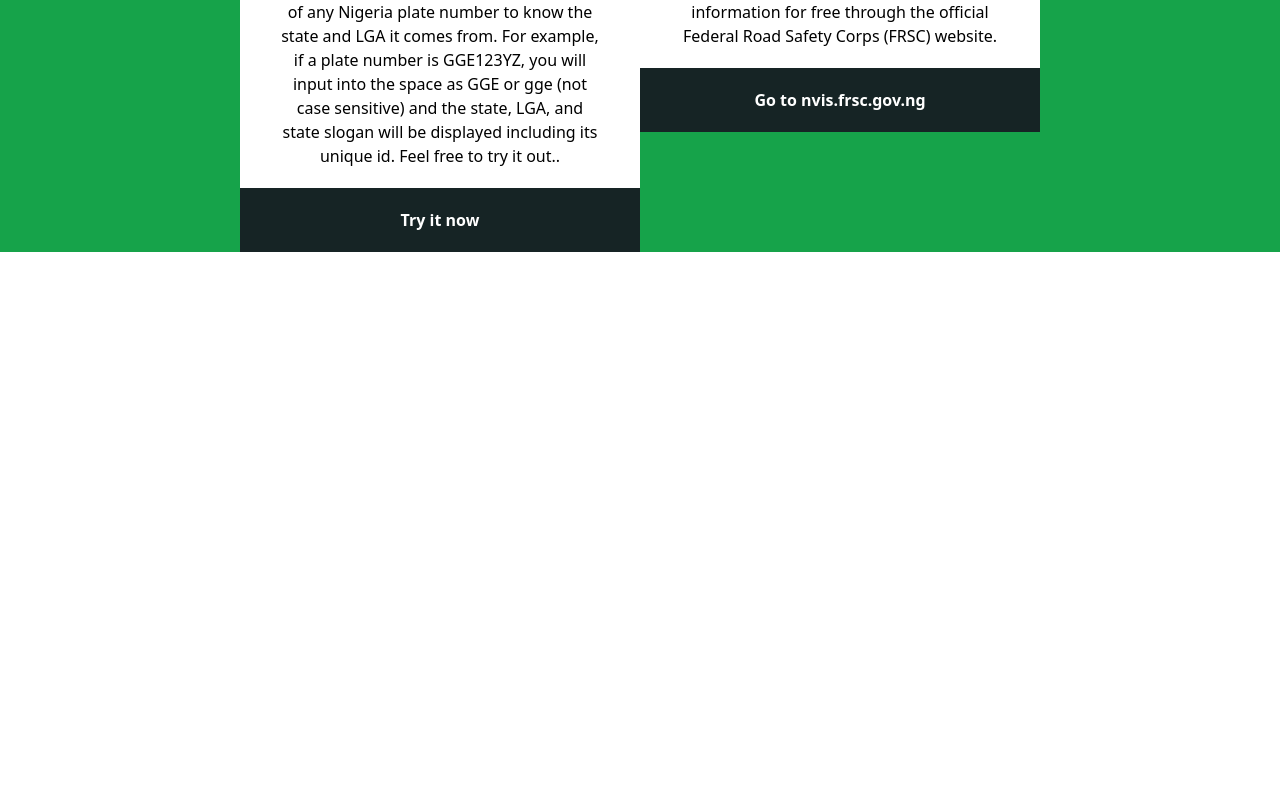
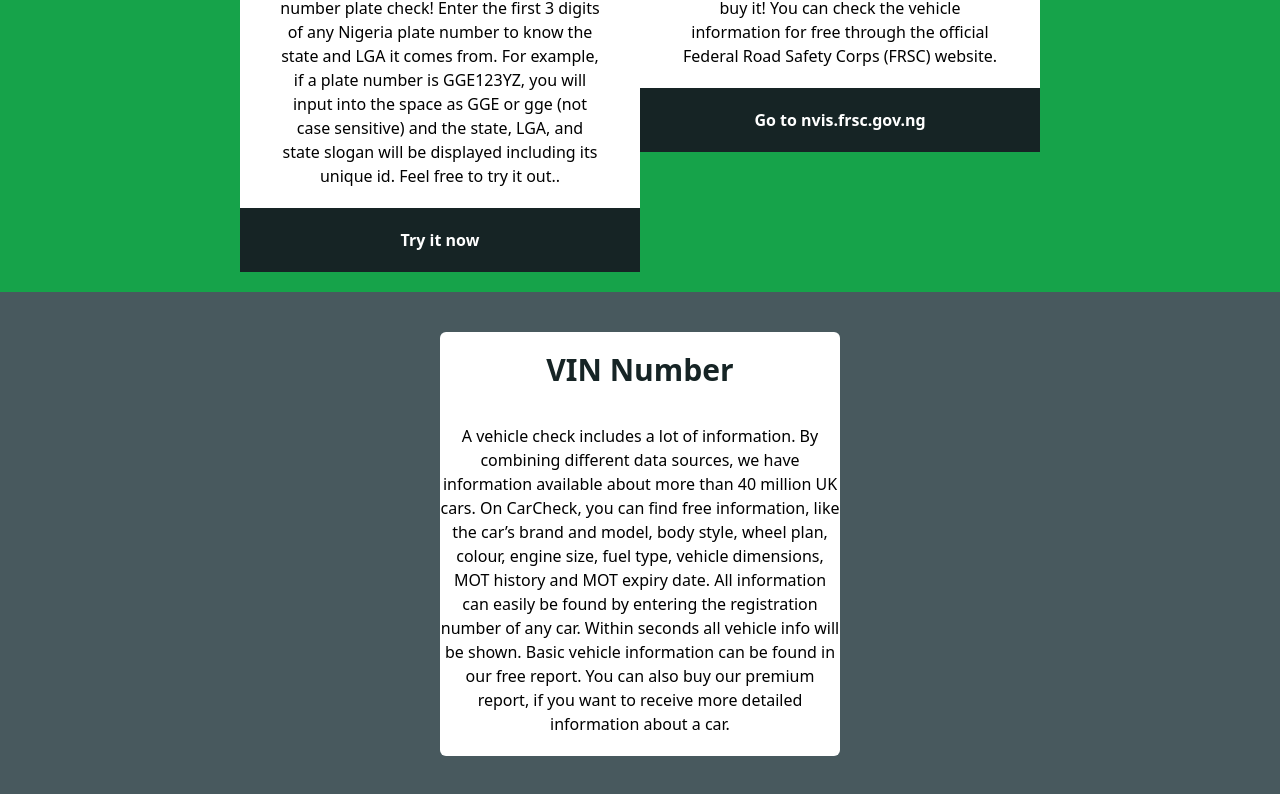
Before and after one commit to Tomiwakukoyi/motocheck, a Next.js app: page / in a window 1280 px wide. Shown: the part 252-1046 px from the top of the page. Before the commit the page ends 800 px from the top, so only its background shows below. Built offline with nearby package versions, Linux system fonts and the light colour scheme.

Commit message:
template for the gen info

```diff
--- a/app/page.js
+++ b/app/page.js
@@ -1,9 +1,11 @@
+import GeneralInfo from "@/src/components/home/GeneralInfo";
 import HeroSection from "@/src/components/home/HeroSection";
 
 export default function Home() {
   return (
     <div className="w-screen">
       <HeroSection />
+      <GeneralInfo />
     </div>
   );
 }
--- /dev/null
+++ b/src/components/GenInfoTemplate.jsx
@@ -0,0 +1,22 @@
+import React from "react";
+
+const GenInfoTemplate = () => {
+  return (
+    <section className=" w-400px py-5 gap-4 bg-white h-full flex flex-col items-center text-center justify-between pb-0 rounded-md">
+      <span className=" text-3xl font-semibold text-[#162425]">VIN Number</span>
+      <span className="text-[#575757} my-5">
+        A vehicle check includes a lot of information. By combining different
+        data sources, we have information available about more than 40 million
+        UK cars. On CarCheck, you can find free information, like the car’s
+        brand and model, body style, wheel plan, colour, engine size, fuel type,
+        vehicle dimensions, MOT history and MOT expiry date. All information can
+        easily be found by entering the registration number of any car. Within
+        seconds all vehicle info will be shown. Basic vehicle information can be
+        found in our free report. You can also buy our premium report, if you
+        want to receive more detailed information about a car.
+      </span>
+    </section>
+  );
+};
+
+export default GenInfoTemplate;
--- a/src/components/home/GeneralInfo.jsx
+++ b/src/components/home/GeneralInfo.jsx
@@ -1,9 +1,12 @@
-import React from 'react'
+import React from "react";
+import GenInfoTemplate from "../GenInfoTemplate";
 
 const GeneralInfo = () => {
   return (
-    <div>GeneralInfo</div>
-  )
-}
+    <div className="w-screen h-full bg-[#48595e] py-10 flex items-center justify-center">
+      <GenInfoTemplate />
+    </div>
+  );
+};
 
-export default GeneralInfo
+export default GeneralInfo;
--- a/src/components/home/HeroSection.jsx
+++ b/src/components/home/HeroSection.jsx
@@ -9,7 +9,7 @@ const HeroSection = () => {
     window.open("https://nvis.frsc.gov.ng/VehicleManagement/VerifyPlateNo", "_blank");
   };
   return (
-    <main className="bg-green-600 w-screen h-full flex flex-wrap justify-center">
+    <main className="bg-green-600 w-screen h-full flex flex-wrap justify-center py-5">
       {howInfo.map(({ title, description, buttonTitle }, index) => (
         <HeroSectionTemplate
           key={index}
```
Also changed, not shown: public/generalInfo.js (added, +14 -0 lines).
